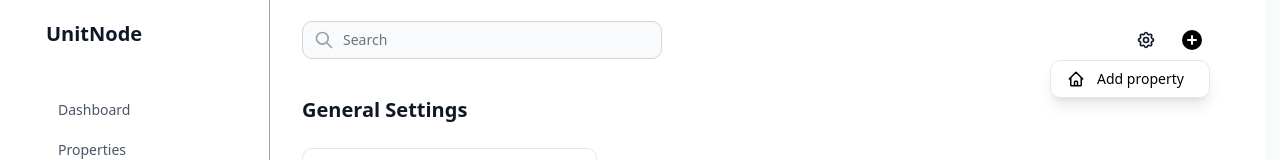
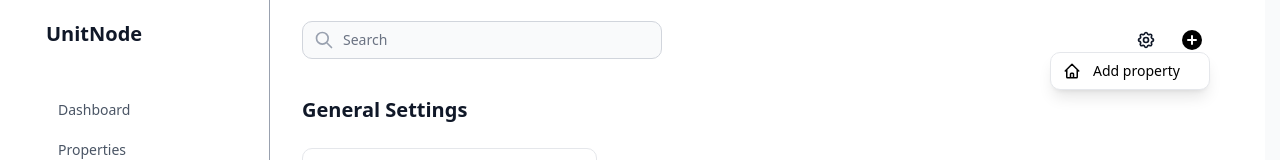
Before and after one commit to acstartup/unitnode.com, a Next.js app: page /app/settings in a window 1280 px wide. Both pictures are taken after a click on the button "Command". Shown: the top 160 px of the page. Built offline with nearby package versions, Linux system fonts and the light colour scheme.

Commit message:
(feat): proper hovering for add property in dropdown

```diff
--- a/src/components/header.tsx
+++ b/src/components/header.tsx
@@ -110,9 +110,9 @@ export default function Header() {
 
                     {/* Dropdown Menu for Command Center*/}
                     {isDropdownOpen && (
-                        <div className="absolute right-0 mt-2 w-40 bg-white rounded-lg shadow-lg border border-gray-200 py-2 z-50 animate-in fade-in slide-in-from-top-2 duration-200">
+                        <div className="absolute right-0 mt=2 w-40 bg-white rounded-lg shadow-lg border border-gray-200 p-1 z-50 animate-in fade-in slide-in-from-top-2 duration-200">
                             {/* Add Property BUtton */}
-                            <div className="w-full px-4 y-2 flex items-center gap-3 hover:bg-gray-50 transition-colors text-left">
+                            <button className="w-full px-2 py-1 flex items-center gap-3 hover:bg-gray-100 transition-colors text-left rounded-md">
                                 <svg
                                     className="h-4.5 w-4.5 flex-shrink-0"
                                     viewBox="0 0 24 24"
@@ -133,7 +133,7 @@ export default function Header() {
                                     />
                                 </svg>
                                 <span className="text-sm text-black">Add property</span>
-                            </div>
+                            </button>
                         </div>
                     )}
                 </button>
```
